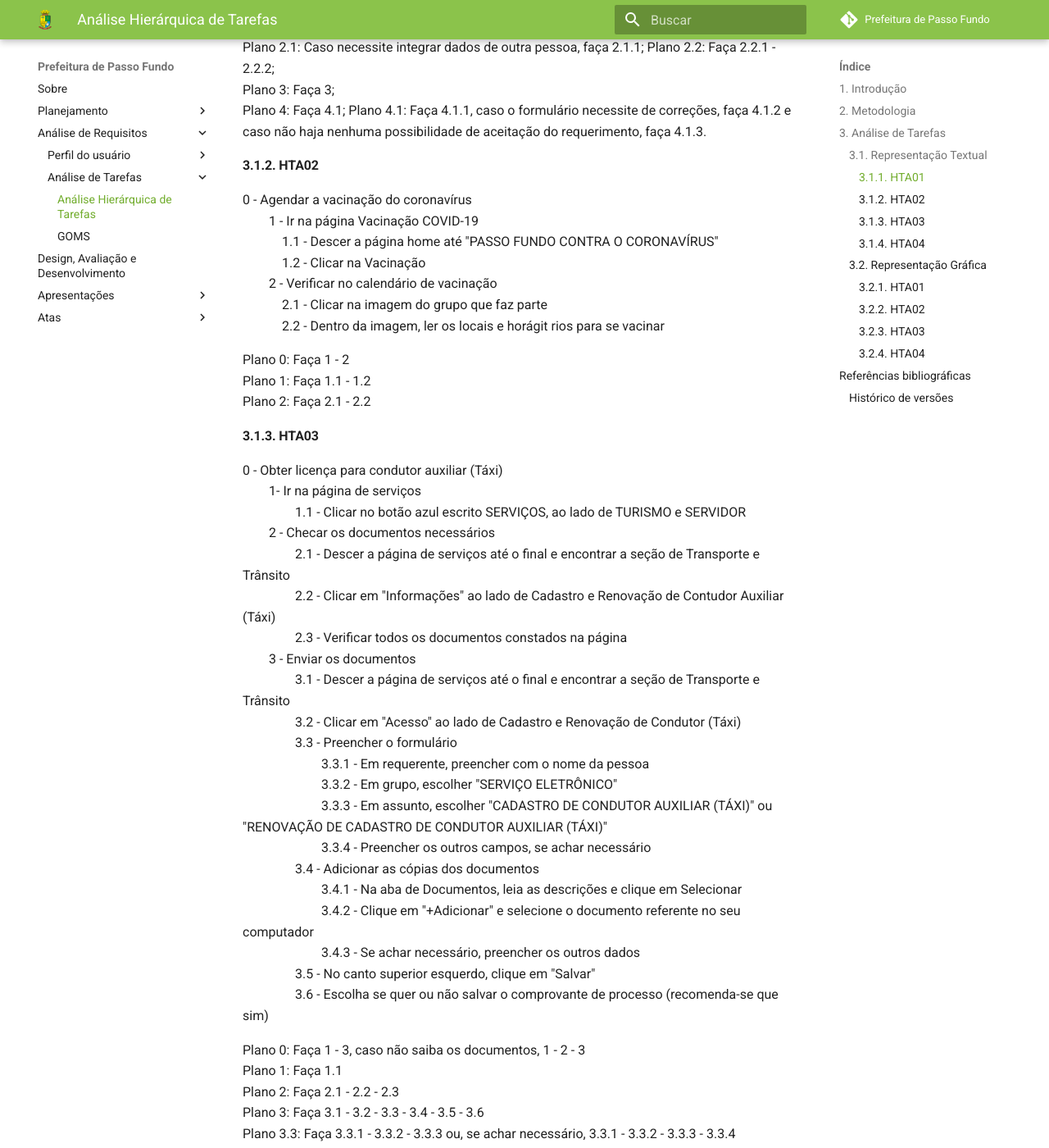
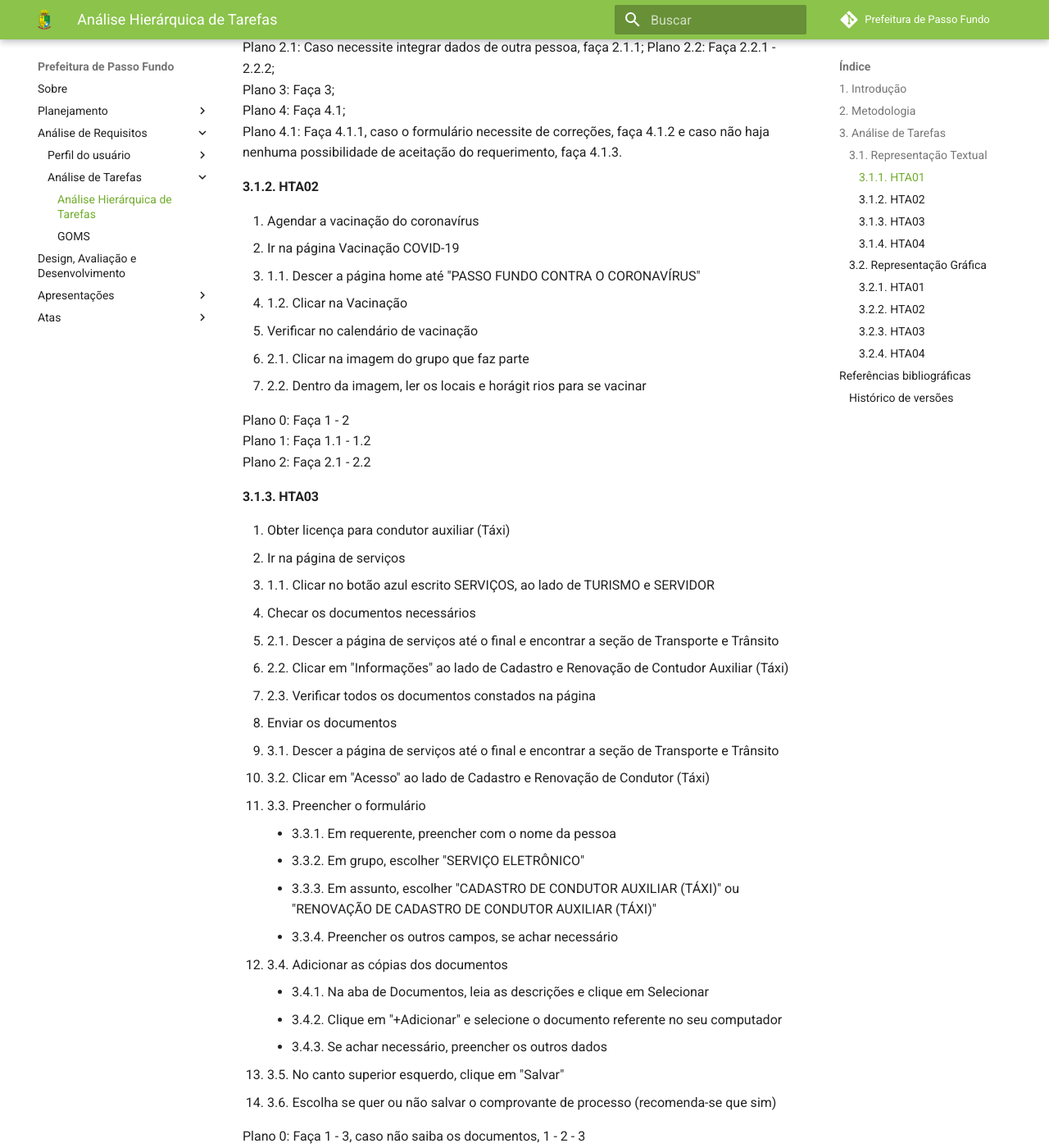
Before and after one commit to Interacao-Humano-Computador/2021.2-Prefeitura-de-Passo-Fundo, an MkDocs documentation site: the page built from docs/AnaliseRequisitos/AnaliseTarefas/hta.md, in a window 1280 px wide and 1400 px high, scrolled down 2196 px. Shown: the whole window at 82% size. Built offline with MkDocs 1.6.1 and Material for MkDocs 9.7.7, drawn with Linux system fonts in a browser that asks for light colours; comment, search, counter and statistics services are not loaded; some of the changed text lies outside the part shown.

Commit message:
#33 - padronizar doc e aparecer imgs

```diff
--- a/docs/AnaliseRequisitos/AnaliseTarefas/hta.md
+++ b/docs/AnaliseRequisitos/AnaliseTarefas/hta.md
@@ -59,7 +59,7 @@
 2. Acessar a página de  requisição
    - 2.1. Preencher dados pessoais
      - 2.1.1.  Integrar dados
-   -  2.2. Selecionar o serviço correto
+   - 2.2. Selecionar o serviço correto
       - 2.2.1. Enviar documentos obrigatórios
       - 2.2.2. Enviar documentos complementares
 3. Enviar protocolo ao usuário
@@ -75,17 +75,18 @@
 Plano 2.1: Caso necessite integrar dados de outra pessoa, faça 2.1.1;
 Plano 2.2: Faça 2.2.1 - 2.2.2;<br>
 Plano 3: Faça 3;<br>
-Plano 4: Faça 4.1; Plano 4.1: Faça 4.1.1, caso o formulário necessite de correções, faça 4.1.2 e caso não haja nenhuma possibilidade de aceitação do requerimento, faça 4.1.3.
+Plano 4: Faça 4.1;<br>
+Plano 4.1: Faça 4.1.1, caso o formulário necessite de correções, faça 4.1.2 e caso não haja nenhuma possibilidade de aceitação do requerimento, faça 4.1.3.
 
 #### 3.1.2. HTA02
 
-0 - Agendar a vacinação do coronavírus
-<br>&emsp;&emsp;1 - Ir na página Vacinação COVID-19
-<br>&emsp;&emsp;&emsp;1.1 - Descer a página home até "PASSO FUNDO CONTRA O CORONAVÍRUS"
-<br>&emsp;&emsp;&emsp;1.2 - Clicar na Vacinação
-<br>&emsp;&emsp;2 - Verificar no calendário de vacinação
-<br>&emsp;&emsp;&emsp;2.1 - Clicar na imagem do grupo que faz parte
-<br>&emsp;&emsp;&emsp;2.2 - Dentro da imagem, ler os locais e horágit rios para se vacinar
+0. Agendar a vacinação do coronavírus
+1. Ir na página Vacinação COVID-19
+  - 1.1. Descer a página home até "PASSO FUNDO CONTRA O CORONAVÍRUS"
+  - 1.2. Clicar na Vacinação
+2. Verificar no calendário de vacinação
+  - 2.1. Clicar na imagem do grupo que faz parte
+  - 2.2. Dentro da imagem, ler os locais e horágit rios para se vacinar
 
 Plano 0: Faça 1 - 2
 <br>Plano 1: Faça 1.1 - 1.2
@@ -93,27 +94,27 @@
 
 #### 3.1.3. HTA03
 
-0 - Obter licença para condutor auxiliar (Táxi)
-<br>&emsp;&emsp;1- Ir na página de serviços
-<br>&emsp;&emsp;&emsp;&emsp;1.1 - Clicar no botão azul escrito SERVIÇOS, ao lado de TURISMO e SERVIDOR
-<br>&emsp;&emsp;2 - Checar os documentos necessários
-<br>&emsp;&emsp;&emsp;&emsp;2.1 - Descer a página de serviços até o final e encontrar a seção de Transporte e Trânsito
-<br>&emsp;&emsp;&emsp;&emsp;2.2 - Clicar em "Informações" ao lado de Cadastro e Renovação de Contudor Auxiliar (Táxi)
-<br>&emsp;&emsp;&emsp;&emsp;2.3 - Verificar todos os documentos constados na página
-<br>&emsp;&emsp;3 - Enviar os documentos
-<br>&emsp;&emsp;&emsp;&emsp;3.1 - Descer a página de serviços até o final e encontrar a seção de Transporte e Trânsito
-<br>&emsp;&emsp;&emsp;&emsp;3.2 - Clicar em "Acesso" ao lado de Cadastro e Renovação de Condutor (Táxi)
-<br>&emsp;&emsp;&emsp;&emsp;3.3 - Preencher o formulário
-<br>&emsp;&emsp;&emsp;&emsp;&emsp;&emsp;3.3.1 - Em requerente, preencher com o nome da pessoa
-<br>&emsp;&emsp;&emsp;&emsp;&emsp;&emsp;3.3.2 - Em grupo, escolher "SERVIÇO ELETRÔNICO"
-<br>&emsp;&emsp;&emsp;&emsp;&emsp;&emsp;3.3.3 - Em assunto, escolher "CADASTRO DE CONDUTOR AUXILIAR (TÁXI)" ou "RENOVAÇÃO DE CADASTRO DE CONDUTOR AUXILIAR (TÁXI)"
-<br>&emsp;&emsp;&emsp;&emsp;&emsp;&emsp;3.3.4 - Preencher os outros campos, se achar necessário
-<br>&emsp;&emsp;&emsp;&emsp;3.4 - Adicionar as cópias dos documentos
-<br>&emsp;&emsp;&emsp;&emsp;&emsp;&emsp;3.4.1 - Na aba de Documentos, leia as descrições e clique em Selecionar
-<br>&emsp;&emsp;&emsp;&emsp;&emsp;&emsp;3.4.2 - Clique em "+Adicionar" e selecione o documento referente no seu computador
-<br>&emsp;&emsp;&emsp;&emsp;&emsp;&emsp;3.4.3 - Se achar necessário, preencher os outros dados
-<br>&emsp;&emsp;&emsp;&emsp;3.5 - No canto superior esquerdo, clique em "Salvar"
-<br>&emsp;&emsp;&emsp;&emsp;3.6 - Escolha se quer ou não salvar o comprovante de processo (recomenda-se que sim)
+0. Obter licença para condutor auxiliar (Táxi)
+1. Ir na página de serviços
+  - 1.1. Clicar no botão azul escrito SERVIÇOS, ao lado de TURISMO e SERVIDOR
+2. Checar os documentos necessários
+  - 2.1. Descer a página de serviços até o final e encontrar a seção de Transporte e Trânsito
+  - 2.2. Clicar em "Informações" ao lado de Cadastro e Renovação de Contudor Auxiliar (Táxi)
+  - 2.3.  Verificar todos os documentos constados na página
+3. Enviar os documentos
+  - 3.1. Descer a página de serviços até o final e encontrar a seção de Transporte e Trânsito
+  - 3.2. Clicar em "Acesso" ao lado de Cadastro e Renovação de Condutor (Táxi)
+  - 3.3. Preencher o formulário
+    - 3.3.1. Em requerente, preencher com o nome da pessoa
+    - 3.3.2. Em grupo, escolher "SERVIÇO ELETRÔNICO"
+    - 3.3.3. Em assunto, escolher "CADASTRO DE CONDUTOR AUXILIAR (TÁXI)" ou "RENOVAÇÃO DE CADASTRO DE CONDUTOR AUXILIAR (TÁXI)"
+    - 3.3.4. Preencher os outros campos, se achar necessário
+  - 3.4. Adicionar as cópias dos documentos
+    - 3.4.1. Na aba de Documentos, leia as descrições e clique em Selecionar
+    - 3.4.2. Clique em "+Adicionar" e selecione o documento referente no seu computador
+    - 3.4.3. Se achar necessário, preencher os outros dados
+  - 3.5. No canto superior esquerdo, clique em "Salvar"
+  - 3.6. Escolha se quer ou não salvar o comprovante de processo (recomenda-se que sim)
 
 Plano 0: Faça 1 - 3, caso não saiba os documentos, 1 - 2 - 3
 <br>Plano 1: Faça 1.1
@@ -145,8 +146,8 @@
 
 #### 3.2.1. HTA01
 <figcaption> Figura 1: Análise da Tarefa de Protocólos para licenças, alvarás e certidões. </figcaption>
-<img src="https://raw.githubusercontent.com/Interacao-Humano-Computador/2021.2-Prefeitura-de-Passo-Fundo/main/assets/img/aht_licencas-alvaras.drawio.svg"/>
-<figcaption> Fonte: Imagem do autor. </figcaption>
+<img src="../../../assets/img/aht_licencas-alvaras.drawio.svg"/>
+<p style="text-indent: 20px; text-align: center"> Fonte: Imagem do autor. </p>
 </figure>
 <br><br>
 <figcaption> Tabela 1: Obter licenças, alvarás e certidões </figcaption>
@@ -171,12 +172,13 @@
 
 #### 3.2.2. HTA02
 <figcaption> Figura 2: Análise da Tarefa de Agendar Vacinação do Coronavírus. </figcaption>
-![imagem](https://raw.githubusercontent.com/Interacao-Humano-Computador/2021.2-Prefeitura-de-Passo-Fundo/main/assets/img/diagrama-vacina.png)
+<img src="../../../assets/img/diagrama-vacina.png"/>
 <p style="text-indent: 20px; text-align: center"> Fonte: Imagem do autor. </p>
 
 <figcaption> Tabela 2: Análise da Tarefa de Agendar Vacinação do Coronavírus. </figcaption>
+
 | Objetivos/operações | Problemas e recomendações |
-|:- | :-: |
+|         :--       |            -            |
 | 0. Agendar a vacina do Coronavírus| |
 | 1. Ir na página de vacinação do COVID-19 | **Input**: página principal da Prefeitura de Passo Fundo aberta. |
 | 1.1. Descer a página home até "PASSO FUNDO CONTRA O CORONAVÍRUS" | **Input**: barra de rolagem que fica na lateral direita; <br>**Action**: descer a barra até encontrar a área de combate ao Coronavírus |
@@ -184,16 +186,16 @@
 | 2. Verificar no calendário de vacinação |**Input**: página de vacinação COVID-19 |
 | 2.1. Clicar na imagem do grupo que faz parte | **Input**: barra de rolagem que fica na lateral direita. <br>**Action**: Clicar em cima da imagem do grupo que faz parte. <br>**Feedback**: a imagem aumentará um pouco de tamanho. <br>**Problema**: as informações de horário e local são em letras pequenas, dificultando para pessoas com problemas visuais. <br>**Recomendação**: ao clicar na imagem, direcione para uma nova página, com letras em tamanho adequado. |
 | 2.2. Dentro da imagem, ler os locais e horários para se vacinar| **Input**: imagem aumentada com informação do grupo de vacinação, dos horários, locais e dias. |
-<p style="text-indent: 20px; text-align: center"> Fonte: Imagem do autor. </p>
 
 #### 3.2.3. HTA03
 <figcaption> Figura 3: Análise da Obter licença para táxi. </figcaption>
-<img src="https://raw.githubusercontent.com/Interacao-Humano-Computador/2021.2-Prefeitura-de-Passo-Fundo/main/assets/img/diagrama-taxi.png" />
+<img src="../../../assets/img/diagrama-taxi.png"/>
 <p style="text-indent: 20px; text-align: center"> Fonte: Imagem do autor. </p>
 
 <figcaption> Tabela 3: Análise da Obter licença para táxi. </figcaption>
+
 | Objetivos/operações | Problemas e recomendações |
-|:- | :-: |
+|         :--       |            -            |
 | 0. Obter licença para táxi| |
 | 1. Ir na página de serviços | **Input**: página principal da Prefeitura de Passo Fundo aberta. |
 | 1.1.  Clicar no botão azul escrito SERVIÇOS, ao lado de TURISMO e SERVIDOR | **Input**: aba Guia de Serviços;<br>**Action**: Clicar no botão escrito SERVIÇOS;<br>**Feedback**: Aparecerá a página de Guia de Serviços Municipais |
@@ -216,15 +218,13 @@
 |3.5 - No canto superior esquerdo, clique em "Salvar" | **Input**: botão escrito salvar; <br>**Feedback**: Sairá da página de envio de documentos e aparecerá uma janela sobre o comprovante do processo; <br>**Problema**: só tem a opção de imprimir e salvar no computador, ou seja, o usuário não poderá acessar em outra máquina;<br>**Recomendação** Enviar o comprovante para o e-mail do usuário |
 | 3.6 - Escolha se quer ou não salvar o comprovante de processo (recomenda-se que sim) | **Input**: escolher um botão |
 
+#### 3.2.4. HTA04
+<figcaption>  Figura 4: Análise da Tarefa para obtenção de informações pelo portal da transparência - Licitações </figcaption>
+<img src="../../../assets/img/aht_transparencia-licitacao.drawio.svg"/>
 <p style="text-indent: 20px; text-align: center"> Fonte: Imagem do autor. </p>
-
-#### 3.2.4. HTA04
-<figcaption> Figura 4: Análise da Tarefa para obtenção de informações pelo portal da transparência - Licitações </figcaption>
-![licitação](https://raw.githubusercontent.com/Interacao-Humano-Computador/2021.2-Prefeitura-de-Passo-Fundo/main/assets/img/aht_transparencia-licitacao.drawio.svg)
-<figcaption> Fonte: Imagem do autor. </figcaption>
 </figure>
 <br><br>
-<figcaption> Tabela 4: Obtenção de informações pelo portal da transparência - Licitações </figcaption>
+<figcaption> Tabela 4: Acessa informações pelo portal da transparênscia - Licitações </figcaption>
 
 |Objetivos/operações|Problemas e recomendações|
 |         :--       |            -            |
@@ -246,16 +246,17 @@
 
 ### Histórico de versões
 
- | **Data**   | **Versão** | **Descrição** | **Autor(es)**|
- | ---------- | :--------: | ---------------------------------------- |:------------------------------------------: |
+ | **Data**   | **Versão** | **Descrição** | **Autor(es)**| **Revisor(es)** |
+ | ---------- | :--------: | ---------------------------------------- |:------------------------------------------: |------|
  | 24/02/2022 |    1.0     | Criação do documento AHT           |        [Adrian Soares](https://github.com/SwampTG)               |
  | 26/02/2022 | 1.1 | Escrita da introdução e metodologia | [Kathlyn Lara](https://github.com/klmurussi) |
  | 26/02/2022 | 1.2 | Complementação da metodologia| [Adrian Soares](https://github.com/SwampTG) |
  | 26/02/2022 | 1.3 | Análise de licenças e alvarás| [Adrian Soares](https://github.com/SwampTG) |
  | 26/02/2022 | 1.4 | Análise de agendamento de vacinação e da licença de táxi| [Kathlyn Lara](https://github.com/klmurussi)      |
  | 26/02/2022 | 1.5 | Análise de licitações| [Adrian Soares](https://github.com/SwampTG) |
+ | 27/02/2022 | 1.6 | Correção de erros apontados | [Kathlyn Lara](https://github.com/klmurussi) |
 
-<style>
+<!-- <style>
 figcaption {
     text-align: center;
 }
@@ -265,4 +266,4 @@
     width: 600px;
     height: auto;
 }
-</style>
+</style> -->
```
